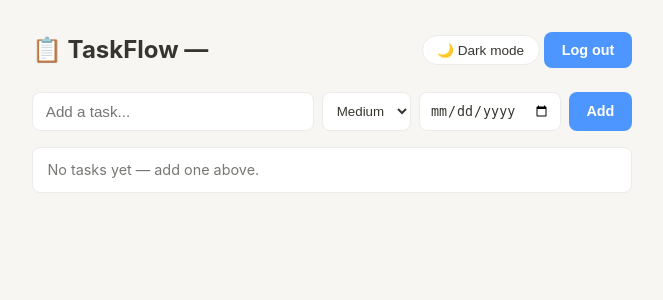
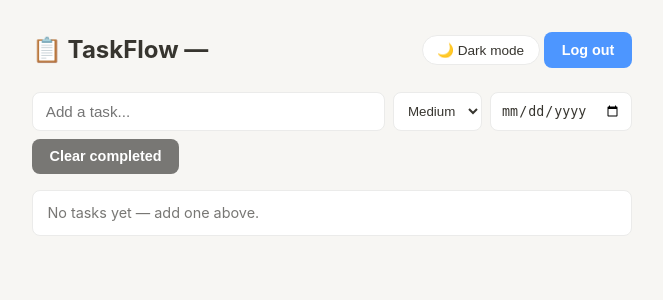
Before and after one commit to shivam-2811/TaskFlow, a Django app: template tasks/templates/tasks/task_list.html in a window 1280 px wide. Shown: the top 300 px of the page, without its empty margins (308-971 px from the left). Run offline with Django 5.2, Linux system fonts and the light colour scheme; the template is opened without the code that fills it, so the values that code supplies are empty.

Commit message:
Add clear completed button

```diff
--- a/tasks/templates/tasks/task_list.html
+++ b/tasks/templates/tasks/task_list.html
@@ -26,7 +26,7 @@
       <option value="high">High</option>
     </select>
     <input type="date" name="due_date">
-    <button type="submit" class="btn">Add</button>
+     <button type="submit" class="btn" style="background:var(--text-muted)">Clear completed</button>
   </form>
 
   <ul id="task-list">
--- a/tasks/urls.py
+++ b/tasks/urls.py
@@ -17,4 +17,5 @@
     path("accounts/login/", auth_views.LoginView.as_view(template_name="login.html"), name="login"),
     path("accounts/", include("django.contrib.auth.urls")),
     path("", include("tasks.urls")),
+    path("clear-completed/", views.clear_completed, name="clear_completed"),
 ]
--- a/tasks/views.py
+++ b/tasks/views.py
@@ -27,3 +27,8 @@
     task = get_object_or_404(Task, id=task_id, owner=request.user)
     task.delete()
     return redirect("task_list")
+
+@login_required
+def clear_completed(request):
+    Task.objects.filter(owner=request.user, done=True).delete()
+    return redirect("task_list")
```
